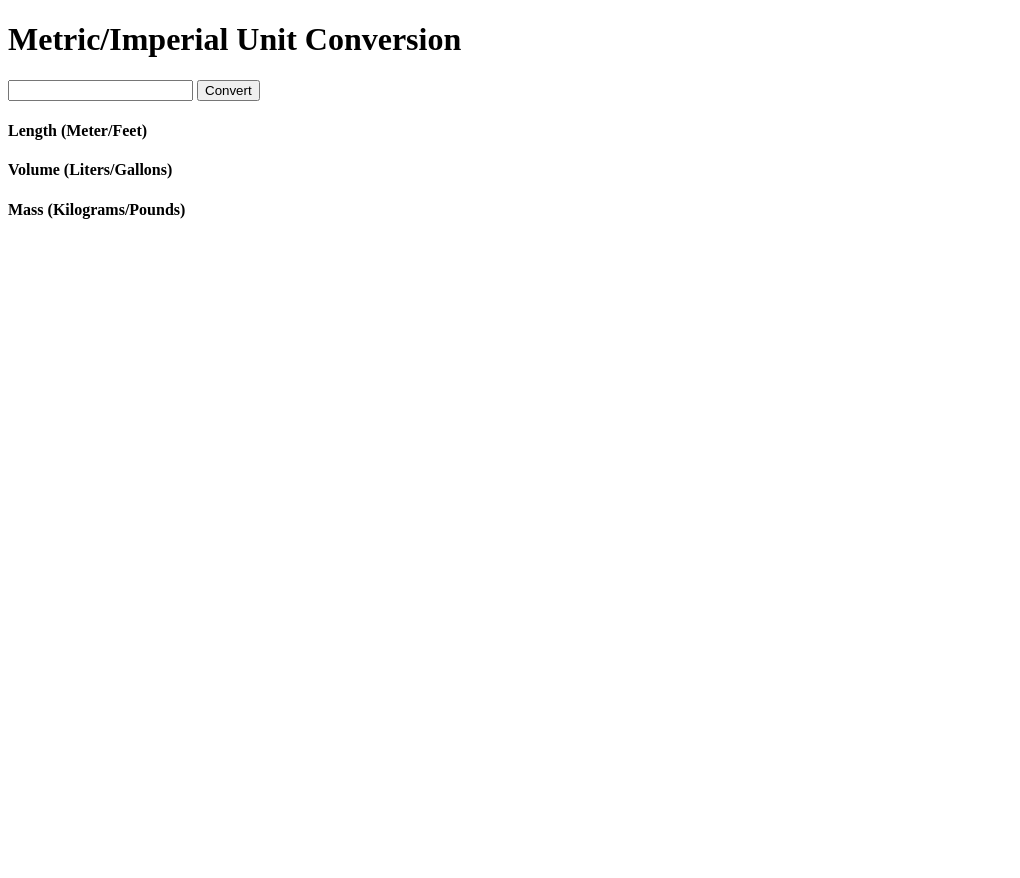
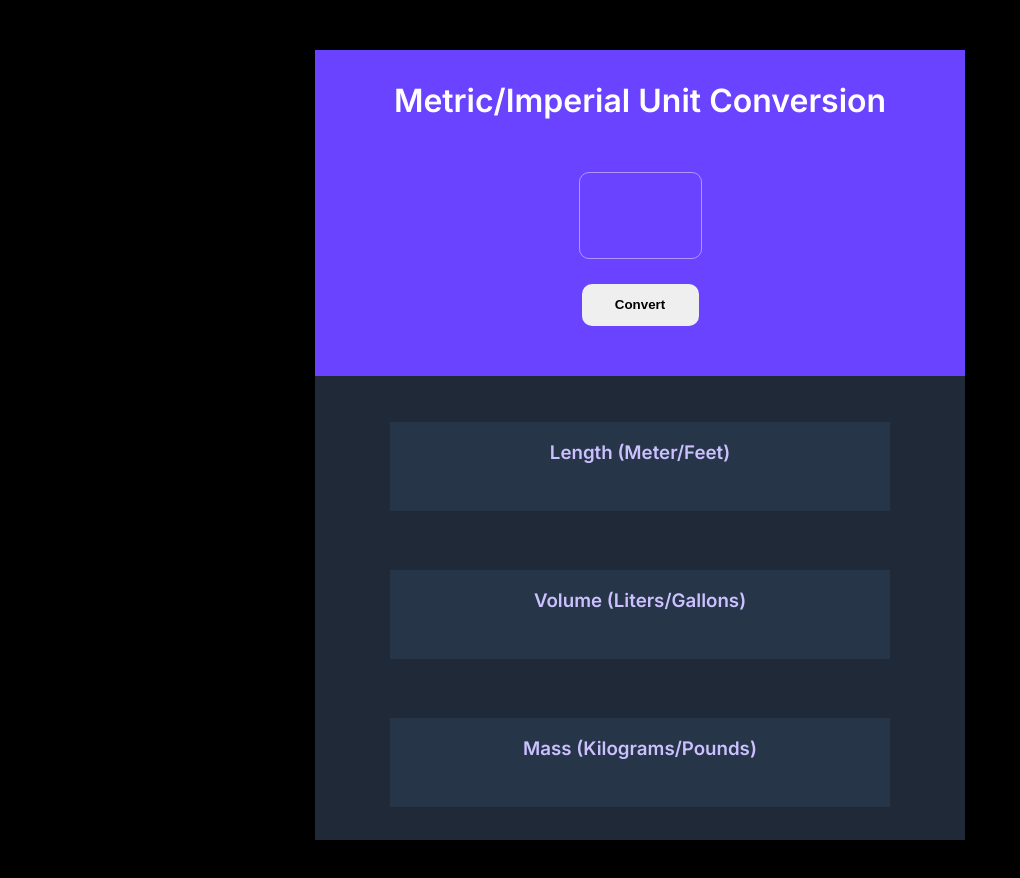
Before and after one commit to jakubecm/unitconverter, a plain HTML site: page index.html in a window 1280 px wide. Shown: the whole page, without its empty margins (0-1020 px from the left). Before the commit the page ends 800 px from the top, so only its background shows below. Drawn offline with Linux system fonts and the light colour scheme.

Commit message:
basic styling added with css

```diff
--- a/index.html
+++ b/index.html
@@ -5,7 +5,7 @@
     <meta name="viewport" content="width=device-width, initial-scale=1.0">
     <link rel="preconnect" href="https://fonts.googleapis.com">
     <link rel="preconnect" href="https://fonts.gstatic.com" crossorigin>
-    <link href="https://fonts.googleapis.com/css2?family=Inter&display=swap" rel="stylesheet">
+    <link href="https://fonts.googleapis.com/css2?family=Inter:wght@400;600&display=swap" rel="stylesheet">
     <link rel="stylesheet" type="text/css" href="./styles.css">
     <title>Unit converter</title>
 </head>
@@ -19,16 +19,16 @@
     <div class= "container" id="units-container">
 
         <div class="units-item">
-            <h4>Length (Meter/Feet)</h4>
+            <h3>Length (Meter/Feet)</h3>
 
         </div>
 
         <div class="units-item">
-            <h4>Volume (Liters/Gallons)</h4>
+            <h3>Volume (Liters/Gallons)</h3>
 
         </div>
         <div class="units-item">
-            <h4>Mass (Kilograms/Pounds)</h4>
+            <h3>Mass (Kilograms/Pounds)</h3>
 
         </div>
 
--- a/styles.css
+++ b/styles.css
@@ -0,0 +1,67 @@
+body{
+    margin: 50px 0;
+    padding: 0;
+    box-sizing: border-box;
+    display: flex;
+    flex-direction: column;
+    align-items: center;
+    background: black;
+    font-family: "Inter", sans-serif;
+}
+
+.container{
+    display: flex;
+    width: 550px;
+    flex-direction: column;
+    align-items: center;
+}
+
+.units-item{
+    width: 500px;
+    height: 110px;
+    margin-top: 36px;
+    margin-bottom: 23px;
+    background: #273549;
+}
+
+#heading-container{
+    padding: 10px 50px;
+    padding-bottom: 50px;
+    background-color: #6943FF;
+    color:white;
+    font-weight: 600;
+}
+
+#units-container{
+    max-width: 600px;
+    padding: 10px 50px;
+    height: 444px;
+    background: #1F2937;
+    text-align: center;
+    color: #CCC1FF;
+    font-weight: 600;
+
+}
+
+#input{
+    width: 117px;
+    height: 83px;
+    margin-top: 30px;
+    margin-bottom: 25px;
+    font-size: 68px;
+    background: transparent;
+    border: 1px solid #B295FF;
+    ;
+    border-radius: 10px;
+    color:white;
+    font-weight: 600;
+    text-align: center;
+}
+
+#convert-btn{
+    width: 117px;
+    height: 42px;
+    border-radius: 10px;
+    border: none;
+    font-weight: 600;
+}
```
